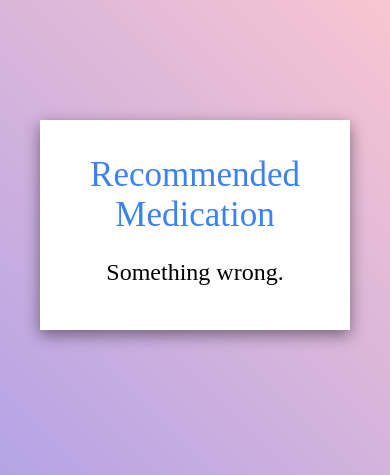
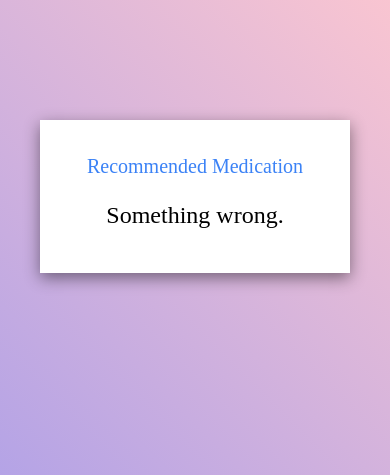
Before and after one commit to ahmedshaik982/Medi-FInder-App, a Flask app: template templates/result.html in a window 390 px wide. Shown: the top 475 px of the page. Run offline with Flask 2, Linux system fonts and the light colour scheme; the template is opened without the code that fills it, so the values that code supplies are empty.

Commit message:
Update result.html

```diff
--- a/templates/result.html
+++ b/templates/result.html
@@ -58,6 +58,9 @@
 
 
       }
+       .heading{
+        font-size: 20px;
+      }
 
 }
 
```
